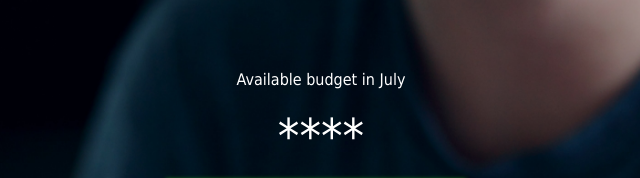
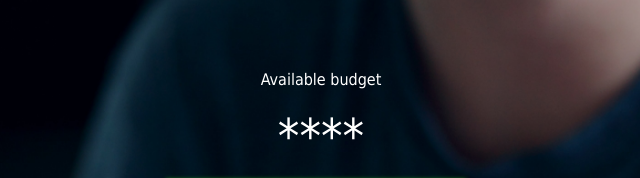
Before and after one commit to Isaac-Franklin/Budget-App, a plain HTML site: page index.html in a window 1280 px wide. Shown: the top 178 px of the page, 319-959 px from the left. Drawn offline with Linux system fonts and the light colour scheme.

Commit message:
Features and UI changes update

```diff
--- a/index.html
+++ b/index.html
@@ -10,7 +10,7 @@
 <body>
     <div class="container">
         <div class="mainsection">
-            <div class="date">Available budget in July</div><br/>
+             <div class="date">Available budget <!-- in July  --></div><br/>
             <div class="mainfigure"><i>****</i></div>
             <div class="incomeUI">
                 <h1>INCOME</h1>
```
